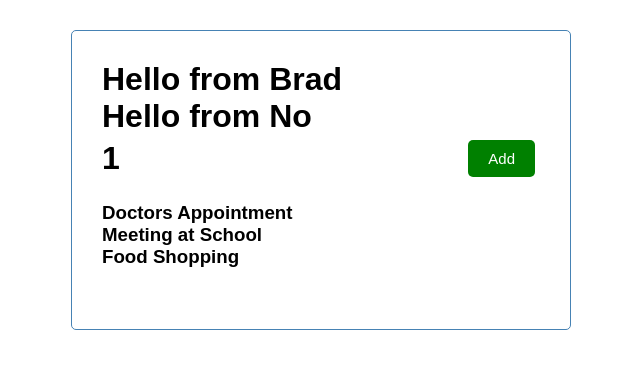
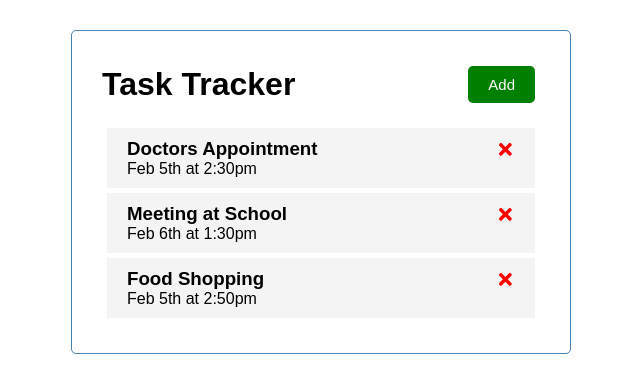
Before and after one commit to haluskua/React-Task-Tester, a React (Create React App) app: page / in a window 1280 px wide. Shown: the top 392 px of the page, without its empty margins (319-959 px from the left). Built offline with nearby package versions, Linux system fonts and the light colour scheme.

Commit message:
added onDelete function and passing it down to children and consologing state change on console on chrome inspector tool

```diff
--- a/package.json
+++ b/package.json
@@ -8,6 +8,7 @@
     "@testing-library/user-event": "^12.6.2",
     "react": "^17.0.1",
     "react-dom": "^17.0.1",
+    "react-icons": "^4.1.0",
     "react-scripts": "4.0.1",
     "web-vitals": "^0.2.4"
   },
--- a/src/App.js
+++ b/src/App.js
@@ -1,43 +1,40 @@
-import {useState } from 'react';
+import { useState } from "react";
 
-import Header from './components/Header'
-import Tasks from './components/Tasks';
-
+import Header from "./components/Header";
+import Tasks from "./components/Tasks";
 
 function App() {
-  const [tasks, setTasks] = useState(
-        [
+  const [tasks, setTasks] = useState([
     {
       id: 1,
-                text: 'Doctors Appointment',
-                day: 'Feb 5th at 2:30pm',
+      text: "Doctors Appointment",
+      day: "Feb 5th at 2:30pm",
       reminder: true,
     },
     {
       id: 2,
-                text: 'Meeting at School',
-                day: 'Feb 6th at 1:30pm',
+      text: "Meeting at School",
+      day: "Feb 6th at 1:30pm",
       reminder: true,
     },
     {
       id: 3,
-                text: 'Food Shopping',
-                day: 'Feb 5th at 2:50pm',
+      text: "Food Shopping",
+      day: "Feb 5th at 2:50pm",
       reminder: false,
     },
-        ]
+  ]);
 
-    )
+  //Delet Task
 
+  const deleteTask = (id) => {
+    console.log("delete", id);
+  };
 
-  const name = 'Brad'
-  const x = false
   return (
     <div className="container">
-      <h1>Hello from {name}</h1>
-      <h1>Hello from {x ? 'yes' : 'No'}</h1>
-      <Header title = {1} />
-      <Tasks tasks={tasks} />
+    <Header />
+      <Tasks tasks={tasks} onDelete={deleteTask} />
     </div>
   );
 }
--- /dev/null
+++ b/src/components/Task.js
@@ -0,0 +1,20 @@
+import { FaTimes } from "react-icons/fa";
+
+import React from "react";
+
+const Task = ({ task, onDelete }) => {
+  return (
+    <div className="task">
+      <h3>
+        {task.text}{" "}
+        <FaTimes
+          style={{ color: "red", cursor: "pinter" }}
+          onClick={() =>onDelete(task.id)}
+        />
+      </h3>
+      <p>{task.day}</p>
+    </div>
+  );
+};
+
+export default Task;
--- a/src/components/Tasks.js
+++ b/src/components/Tasks.js
@@ -1,14 +1,13 @@
+import Task from "./Task";
 
-const Tasks = ({tasks}) => {
-
-    return (
-
-
-
-       <div>
-        {tasks.map((task) => (<h3 key={task.id}>{task.text}</h3>))}
-       </div>
-    );
+const Tasks = ({ tasks, onDelete }) => {
+  return (
+    <div>
+      {tasks.map((task) => (
+        <Task key={task.id} task = {task} onDelete={onDelete} />
+      ))}
+    </div>
+  );
 };
 
 export default Tasks;
```
Also changed, not shown: 2 other files (tests, documents, lock files or other folders). Lines whose indentation alone changed are shown as unchanged.
